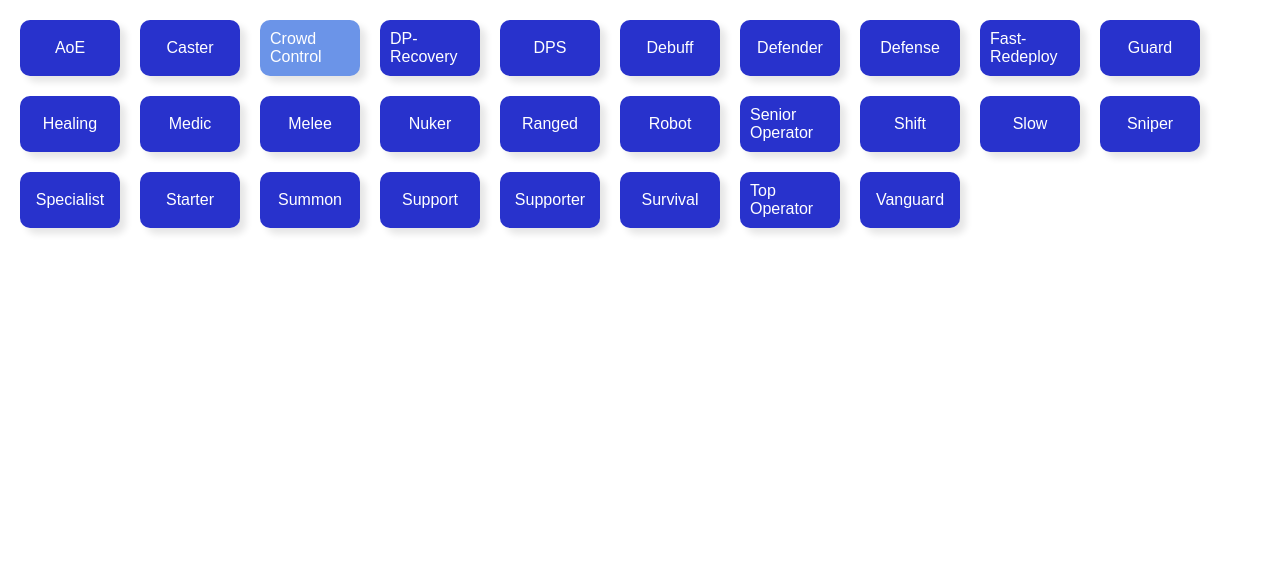
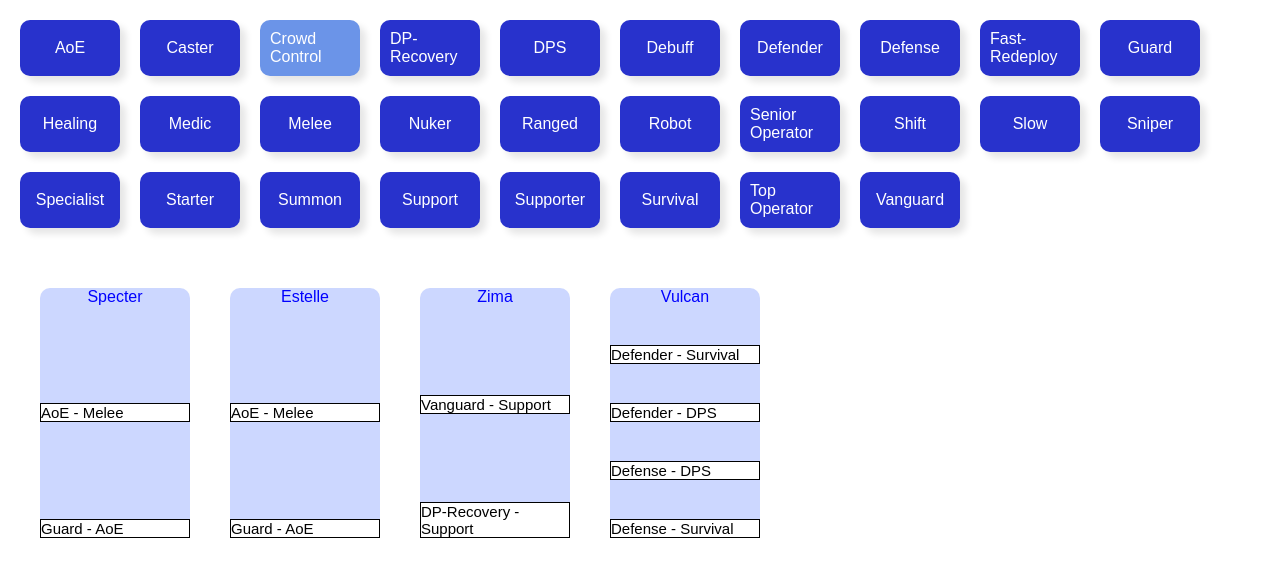
Before and after one commit to jhonnysc/ark-tag-selector, a React (Create React App) app: page / in a window 1280 px wide. Both pictures are taken after a click on the element "Crowd Control". Shown: the top 576 px of the page. Built offline with nearby package versions, Linux system fonts and the light colour scheme.

Commit message:
added more ops

```diff
--- a/src/App.js
+++ b/src/App.js
@@ -1,5 +1,12 @@
 import React, { useState, useEffect } from "react";
-import { Container, TagsContainer, Tag, OpImage, TagResult } from "./styles";
+import {
+  Container,
+  TagsContainer,
+  Tag,
+  OpImage,
+  TagResult,
+  ResultCard
+} from "./styles";
 import Operators from "./assets/operators";
 import "./app.css";
 
@@ -47,16 +54,6 @@ function App() {
   const [tags, setTags] = useState(allTags);
   const [operators, setOperators] = useState({});
 
-  const removeOne = (target, key) => {
-    let index;
-    target.forEach((value, ind) => {
-      if (key === value) index = ind;
-    });
-    // console.log(index);
-    target.pop(index);
-    // return target;
-  };
-
   const handleClick = tagName => {
     let newtags = [];
     if (tags.includes(tagName)) {
@@ -94,33 +91,6 @@ function App() {
       }
     });
     setOperators(x);
-
-    // let x = { ...operators };
-    // Object.keys(Operators).forEach(key => {
-    //   Operators[key].combos.forEach(combo => {
-    //     let found_tag;
-
-    //     combo.forEach(tag => {
-    //       if (!newtags.includes(tag)) found_tag = tag;
-    //     });
-
-    //     if (found_tag) {
-    //       if (x[key]) {
-    //         let found_combo = false;
-    //         x[key].forEach(z => {
-    //           if (z === combo) found_combo = true;
-    //         });
-    //         if (!found_combo) x[key].push(combo);
-    //       } else {
-    //         x[key] = [combo];
-    //       }
-    //     } else {
-    //       if (x[key]) );
-    //     }
-    //     if (x[key] && x[key].length < 1) delete x[key];
-    //   });
-    // setOperators(x);
-    // });
   };
 
   useEffect(() => {
@@ -141,7 +111,16 @@ function App() {
           </Tag>
         ))}
       </TagsContainer>
-      <TagResult></TagResult>
+      <TagResult>
+        {Object.keys(operators).map(operator => (
+          <ResultCard>
+            <span>{operator}</span>
+            {operators[operator].map(combo => (
+              <div>{combo.join(" - ")}</div>
+            ))}
+          </ResultCard>
+        ))}
+      </TagResult>
     </Container>
   );
 }
--- a/src/assets/operators.js
+++ b/src/assets/operators.js
@@ -11,6 +11,31 @@ module.exports = {
     combos: [
       ["AoE", "Melee"],
       ["Guard", "AoE"]
+    ]
+  },
+  Zima: {
+    rarity: 5,
+    combos: [
+      ["Vanguard", "Support"],
+      ["DP-Recovery", "Support"]
+    ]
+  },
+  Texas: {
+    rarity: 5,
+    combos: [
+      ["Vanguard", "Crowd Control"],
+      ["Crowd Control"],
+      ["Crowd Control", "Melee"],
+      ["Crowd Control", "DP-Recovery"]
+    ]
+  },
+  Vulcan: {
+    rarity: 5,
+    combos: [
+      ["Defender", "Survival"],
+      ["Defender", "DPS"],
+      ["Defense", "DPS"],
+      ["Defense", "Survival"]
     ]
   }
 };
--- a/src/styles.js
+++ b/src/styles.js
@@ -27,13 +27,39 @@ export const Tag = styled.div`
 `;
 
 export const TagResult = styled.div`
-  display: grid;
-  grid-template-columns: repeat(auto-fill, 100px);
+  display: flex;
+  flex-wrap: wrap;
   padding: 20px;
-  grid-gap: 20px;
 `;
 
 export const OpImage = styled.img`
   width: 100px;
   height: 100px;
 `;
+
+export const ResultCard = styled.div`
+  display: flex;
+  flex-direction: column;
+  width: 150px;
+  height: 250px;
+  justify-content: space-between;
+  align-items: center;
+  background-color: #ccd7ff;
+  border-radius: 10px;
+  margin: 20px;
+
+  & > div {
+    font-size: 15px;
+    background-color: white;
+    border: 1px black solid;
+    width: 100%;
+
+    :hover {
+      background-color: gray;
+    }
+  }
+
+  & > span {
+    color: blue;
+  }
+`;
```
